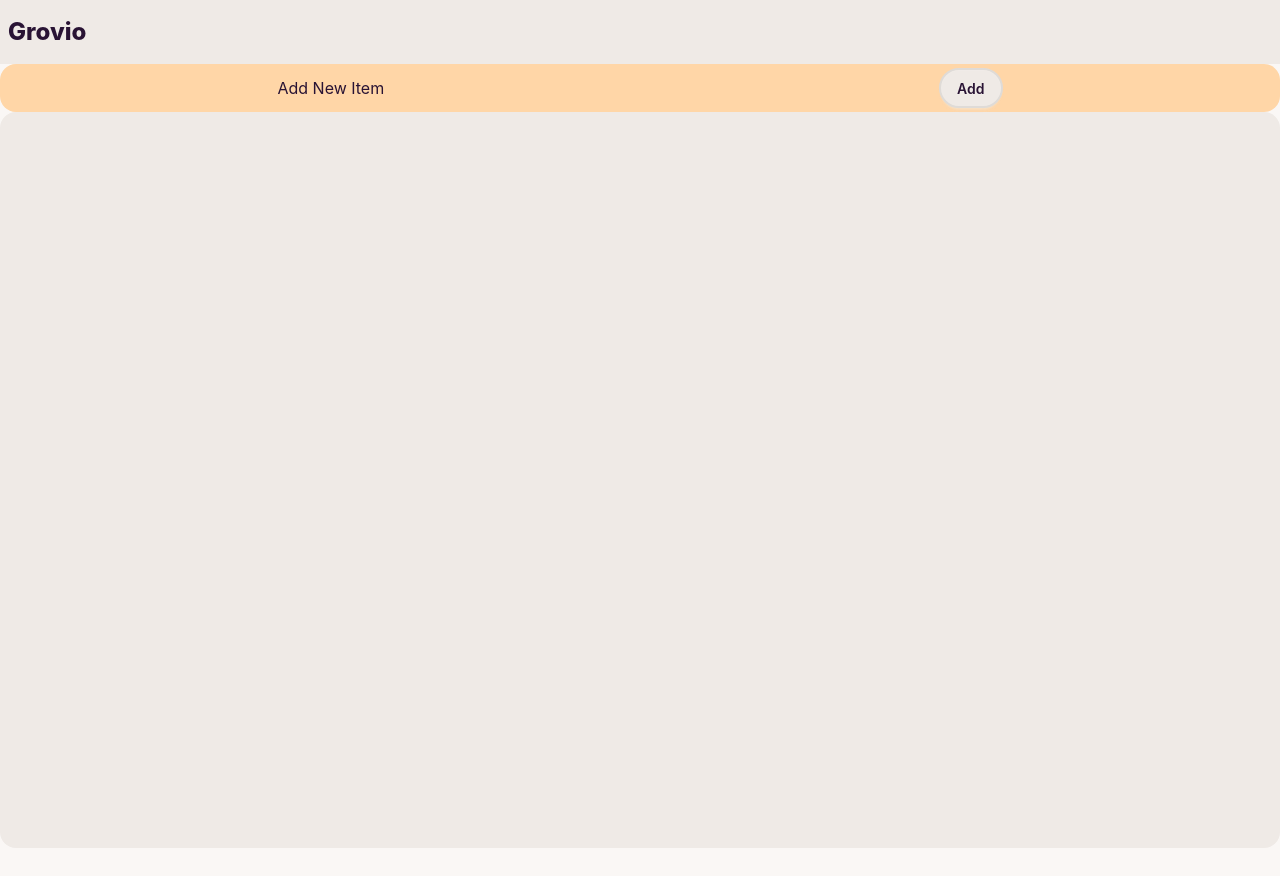
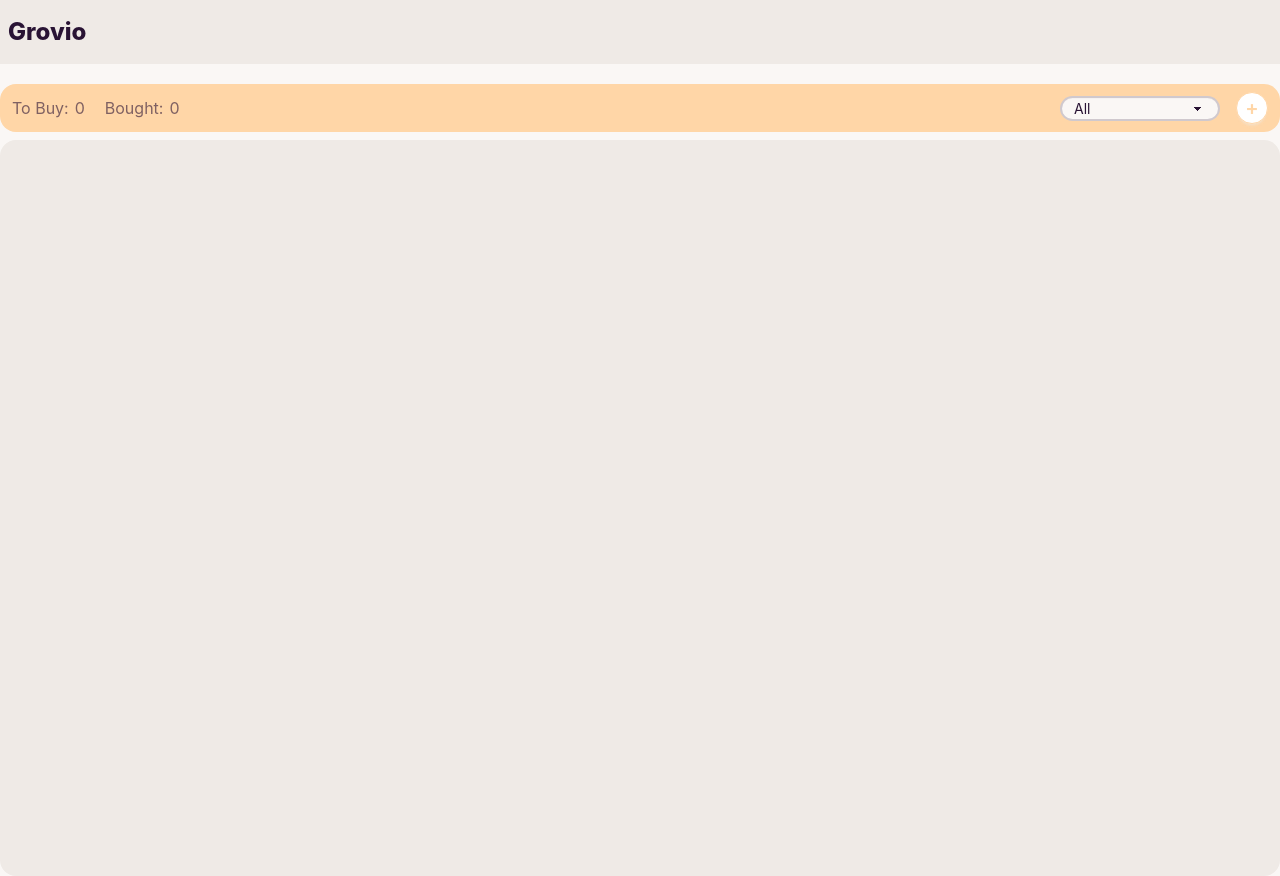
Before and after one commit to AdrianLesko/Grovio, a React (Vite) app: page / in a window 1280 px wide. Before the commit the page ends 848 px from the top, so only its background shows below. Built offline with nearby package versions, Linux system fonts and the light colour scheme.

Commit message:
add items filtering; item toggle needed

```diff
--- a/src/App.jsx
+++ b/src/App.jsx
@@ -39,7 +39,7 @@ function App() {
       <div className='flex flex-col h-screen'>
           <Header />
           <ItemContext.Provider value={{items, setModalType, setIsOpen, deleteItem}}>
-            <Hero items={items} setIsOpen={setIsOpen} setModalType={setModalType}/>
+            <Hero />
           </ItemContext.Provider>
           <Footer />
       </div>
--- a/src/components/UI/AddItemContainer.jsx
+++ b/src/components/UI/AddItemContainer.jsx
@@ -1,19 +1,47 @@
+import { useContext, useState } from 'react'
+import {ItemContext} from '../../App'
+
+export default function AddItemContainer ({ setFilterVal}) {
+
+  const { items, setIsOpen, setModalType } = useContext(ItemContext)
+  const notBoughtCount = items.filter(item => !item.isBought).length
+  const boughtCount = items.length - notBoughtCount
 
 
-export default function AddItemContainer ( { setIsOpen, setModalType } ) {
+
 
   return (
-    <div className='card w-full bg-accent h-12 flex flex-row justify-around items-center'>
-      <h3>Add New Item</h3>
-      <button
-        className='btn'
+    <div className='card w-full bg-accent h-12 mt-5 mb-2 flex flex-row px-3 items-center'>
+      <div id='list-info' className='flex flex-row gap-5'>
+        <label className='label'>
+          To Buy:
+          <span>{notBoughtCount}</span>
+        </label>
+        <label className='label'>
+          Bought:
+          <span>{boughtCount}</span>
+        </label>
+      </div>
+
+      <div className='ml-auto w-1/2 flex flex-row justify-end items-center gap-4 '>
+        <select onChange={e => setFilterVal(e.target.value)} className='select h-3/4 w-40 '>
+          <option value='all'>All</option>
+          <option value='to-buy'>To buy</option>
+          <option value='bought'>Bought</option>
+        </select>
+
+        <button
+        className='btn btn-circle btn-sm bg-white border border-accent text-accent text-xl flex items-center justify-center'
         onClick={() => {
           setIsOpen(true)
           setModalType('add')
         }}
-      >
-        Add
-      </button>
+        >
+          +
+        </button>
+      </div>
+
+
     </div>
   )
 }
--- a/src/components/UI/Hero.jsx
+++ b/src/components/UI/Hero.jsx
@@ -1,13 +1,15 @@
-import { useState } from 'react'
+import { useState, useContext } from 'react'
 import AddItemContainer from './AddItemContainer'
 import ShoppingList from './ShoppingList'
 
-export default function Hero ( {  items, setIsOpen, setModalType }) {
+
+export default function Hero () {
+  const [filterVal, setFilterVal] = useState('all')
 
   return (
     <div className='flex-1'>
-        <AddItemContainer setIsOpen={setIsOpen} setModalType={setModalType}/>
-        <ShoppingList items={items} />
+        <AddItemContainer setFilterVal={setFilterVal} />
+        <ShoppingList filterVal={filterVal} />
     </div>
   )
 }
--- a/src/components/UI/ShoppingList.jsx
+++ b/src/components/UI/ShoppingList.jsx
@@ -1,9 +1,24 @@
 import Item from './Item'
+import {useContext} from 'react'
+import {ItemContext} from '../../App'
 
-export default function ShoppingList ({ items }) {
+export default function ShoppingList ({ filterVal }) {
+  const { items } = useContext(ItemContext)
+
+  const filterItems = () => {
+    switch (filterVal) {
+      case 'all': return items;
+      case 'to-buy': return items.filter(item => !item.isBought);
+      case 'bought': return items.filter(item => item.isBought);
+      default: return items
+    }
+  }
+
+  const filteredItems = filterItems()
+
   return (
     <ul className='list bg-base-200 rounded-box h-full flex flex-col gap-1'>
-      {items.map(item => <Item item={item} key={item.id} />)}
+      {filteredItems.map(item => <Item item={item} key={item.id} />)}
     </ul>
 
   )
```
